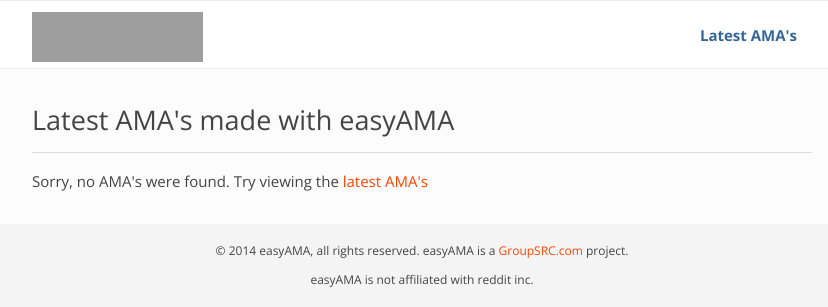
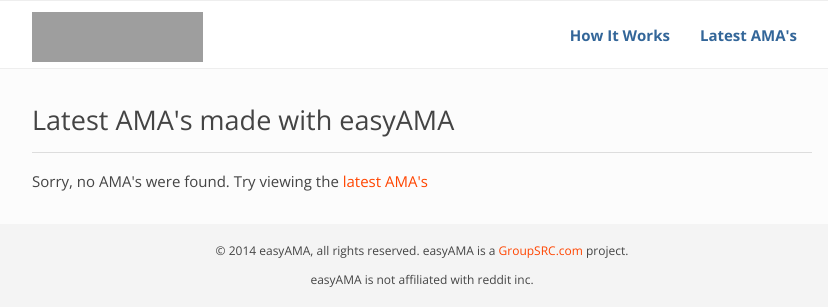
Before and after one commit to davedg629/easyama, a Flask app: page /latest/ in a window 1280 px wide. Shown: the top 307 px of the page, without its empty margins (218-1046 px from the left). Run offline with Flask 2, Linux system fonts and the light colour scheme; data that the repository does not hold is empty; parts of the project's set-up code (start-up, migrations or seed data) failed here and were passed over; some libraries are stand-ins or nearby versions; grey boxes are pictures that could not be loaded.

Commit message:
Add how it works to main menu, tweak margin of menu toggle button and mobile menu list items

```diff
--- a/app/static/css/custom.css
+++ b/app/static/css/custom.css
@@ -22,8 +22,10 @@ a#login-reddit:hover {background-position: center bottom;}
 p {margin-bottom: 12px;}
 
 /* --- nav bar --- */
-.navbar-nav > li {padding: 14px 0 0;}
+.navbar-nav > li {padding: 0 0 0 0;}
 .navbar-default .navbar-nav>li>a {color: #336699; font-weight: bold;}
+
+.navbar-toggle {margin-top: 15px;}
 
 /* --- form --- */
 form .form-group {margin-bottom: 24px;}
@@ -66,3 +68,7 @@ form textarea.form-control {height: 150px;}
 .page-nav > div {width: 50%;}
 .page-nav > div.prev {float: left;}
 .page-nav > div.next {float: right; text-align: right;}
+
+@media (min-width:768px){
+    .navbar-nav > li {padding: 14px 0 0;}
+}
--- a/app/templates/my_base.html
+++ b/app/templates/my_base.html
@@ -51,6 +51,9 @@
     <div class="collapse navbar-collapse" id="bs-example-navbar-collapse-1">
         <ul class="nav navbar-nav navbar-right">
             <li>
+                <a href="{{ url_for('how_it_works') }}">How It Works</a>
+            </li>
+            <li>
                 <a href="{{ url_for('latest_threads') }}">Latest AMA's</a>
             </li>
             {% if current_user.is_authenticated() %}
```
